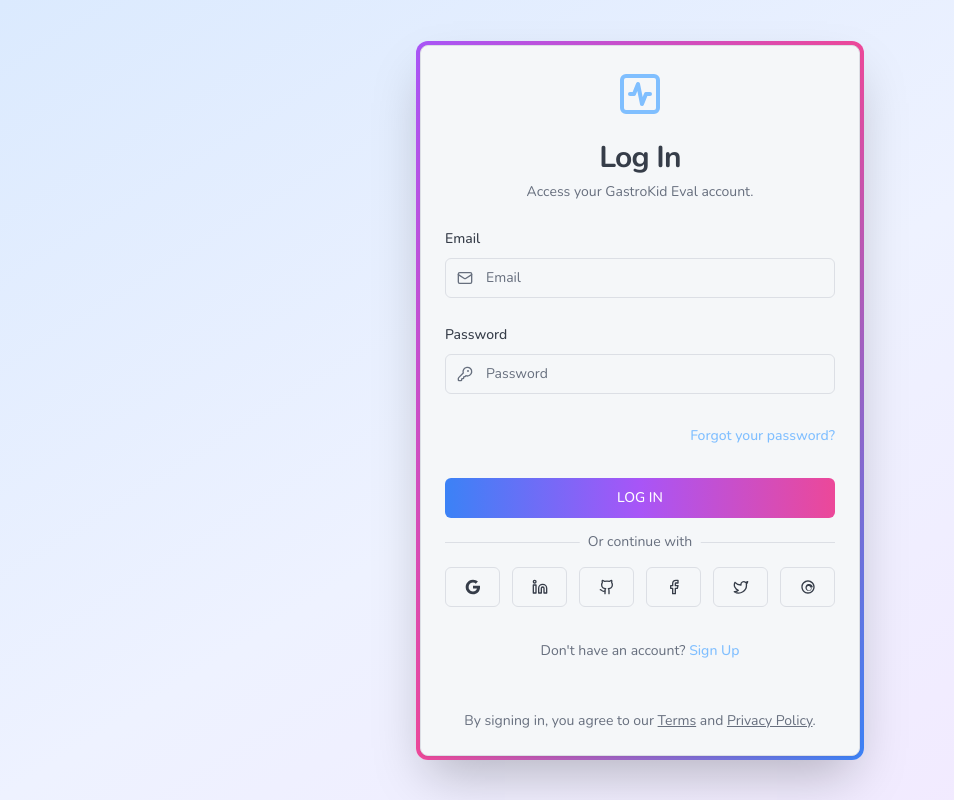
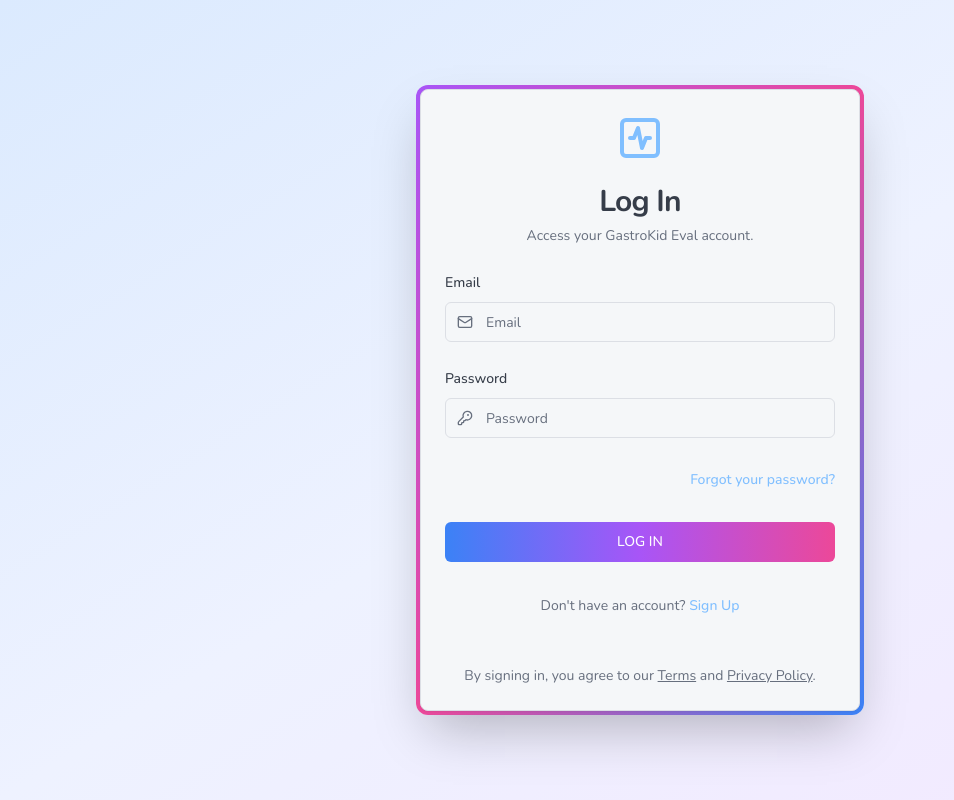
Before and after one commit to alexleyva/gastropediatras, a Next.js app: page /login in a window 1280 px wide. Shown: the whole page, without its empty margins (0-954 px from the left). Built offline with nearby package versions, Linux system fonts and the light colour scheme.

Commit message:
no quiero que pueda acceder mediate redes sociales  solo con usuario y contraseña y recuperar contraseña dado el caso

```diff
--- a/src/components/auth/login-form.tsx
+++ b/src/components/auth/login-form.tsx
@@ -19,7 +19,6 @@
 import { Input } from "@/components/ui/input";
 import { useToast } from "@/hooks/use-toast";
 import { Icon } from "@/components/icons";
-import { Separator } from "@/components/ui/separator";
 
 const loginSchema = z.object({
   email: z.string().email({ message: "Please enter a valid email address." }),
@@ -27,24 +26,6 @@
 });
 
 type LoginFormValues = z.infer<typeof loginSchema>;
-
-// SVG components for icons not in lucide-react or for specific styling
-const GoogleIcon = (props: React.SVGProps<SVGSVGElement>) => (
-  <svg viewBox="0 0 24 24" fill="currentColor" {...props}>
-    <path d="M22.56 12.25c0-.78-.07-1.53-.2-2.25H12v4.26h5.92c-.26 1.37-1.04 2.53-2.21 3.31v2.77h3.57c2.08-1.92 3.28-4.74 3.28-8.09z" />
-    <path d="M12 23c2.97 0 5.46-.98 7.28-2.66l-3.57-2.77c-.98.66-2.23 1.06-3.71 1.06-2.86 0-5.29-1.93-6.16-4.53H2.18v2.84C3.99 20.53 7.7 23 12 23z" />
-    <path d="M5.84 14.09c-.22-.66-.35-1.36-.35-2.09s.13-1.43.35-2.09V7.07H2.18C1.43 8.55 1 10.22 1 12s.43 3.45 1.18 4.93l2.85-2.22.81-.62z" />
-    <path d="M12 5.38c1.62 0 3.06.56 4.21 1.64l3.13-3.13C17.45 2.09 14.97 1 12 1 7.7 1 3.99 3.47 2.18 7.07l3.66 2.84c.87-2.6 3.3-4.53 6.16-4.53z" />
-    <path d="M1 1h22v22H1z" fill="none" />
-  </svg>
-);
-
-const AppleIcon = (props: React.SVGProps<SVGSVGElement>) => (
-  <svg viewBox="0 0 24 24" fill="currentColor" {...props}>
-    <path d="M19.36 12.32c-.26-3.08-2.74-4.98-5.48-5a4.8 4.8 0 00-1.6.29 5.08 5.08 0 00-3.4 2.43c-1.3 2.12-.78 5.2 1.16 6.91.86.79 1.83 1.24 3.09 1.2a4.49 4.49 0 003.1-1.25c.13-.13.24-.27.35-.41a.56.56 0 00.08-.18c.8-1.24.97-2.9.3-4.02zm-4.12 4.19c-.76.76-1.93.91-2.98.4-1.05-.51-1.82-1.4-2.1-2.63s.2-2.55 1.17-3.27c.75-.56 1.87-.63 2.85-.22s1.72 1.31 2.07 2.53c.09.3.15.6.18.91a3.33 3.33 0 01-.19 1.28zM12 2C6.48 2 2 6.48 2 12s4.48 10 10 10 10-4.48 10-10S17.52 2 12 2zm0 18c-4.41 0-8-3.59-8-8s3.59-8 8-8 8 3.59 8 8-3.59 8-8 8z"/>
-  </svg>
-);
-
 
 export function LoginForm() {
   const router = useRouter();
@@ -79,16 +60,6 @@
        localStorage.removeItem("isAuthenticated");
     }
   }
-
-  const socialLogins = [
-    { name: "Google", icon: <GoogleIcon className="h-5 w-5" /> },
-    { name: "LinkedIn", icon: <Icon name="Linkedin" /> },
-    { name: "GitHub", icon: <Icon name="Github" /> },
-    { name: "Facebook", icon: <Icon name="Facebook" /> },
-    { name: "Twitter", icon: <Icon name="Twitter" /> },
-    { name: "Apple", icon: <AppleIcon className="h-5 w-5" /> },
-  ];
-
 
   return (
     <Form {...form}>
@@ -134,22 +105,6 @@
           {form.formState.isSubmitting ? "Logging In..." : "LOG IN"}
         </Button>
 
-        <div className="relative my-6">
-          <Separator />
-          <p className="absolute left-1/2 top-1/2 -translate-x-1/2 -translate-y-1/2 bg-card px-2 text-sm text-muted-foreground">
-            Or continue with
-          </p>
-        </div>
-
-        <div className="grid grid-cols-3 sm:grid-cols-6 gap-3">
-          {socialLogins.map((social) => (
-            <Button key={social.name} variant="outline" type="button" className="w-full" title={`Sign in with ${social.name}`}>
-              {social.icon}
-              <span className="sr-only">{social.name}</span>
-            </Button>
-          ))}
-        </div>
-
         <p className="text-center text-sm text-muted-foreground">
           Don&apos;t have an account?{" "}
           <Button variant="link" asChild className="p-0">
```
